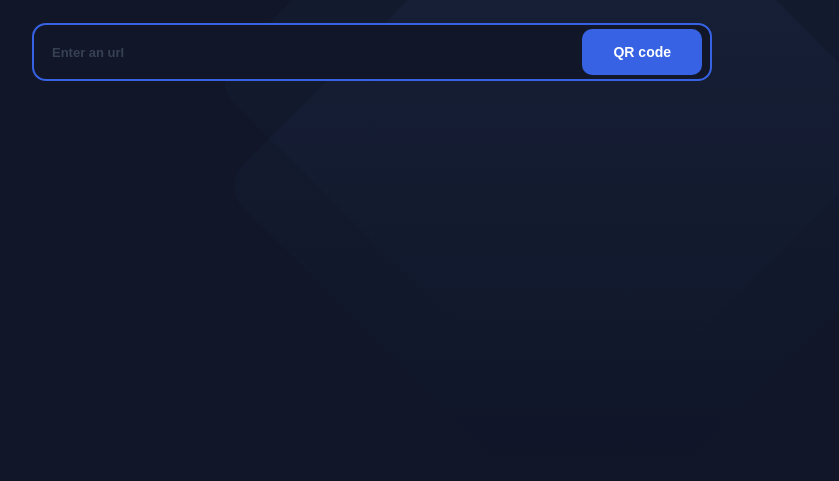
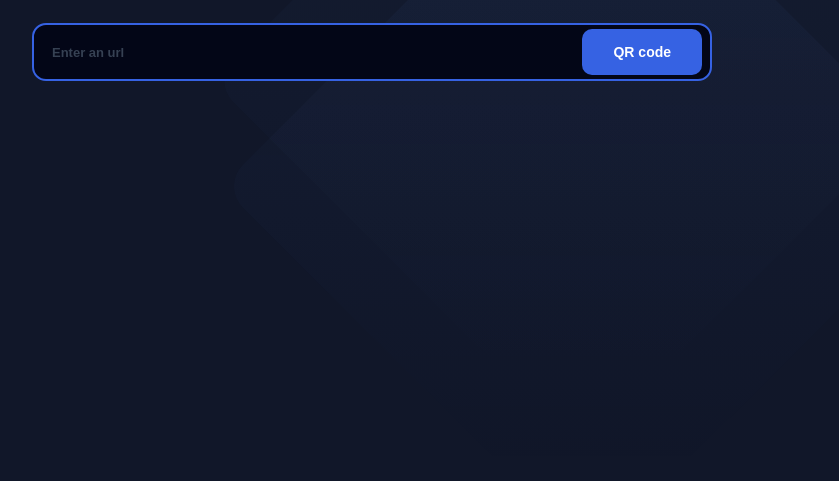
Before and after one commit to Azazek6/Dev-challenges-QA-code-generator, a plain HTML site: page index.html in a window 1280 px wide. Shown: the part 319-800 px from the top of the page, without its empty margins (268-1107 px from the left). Drawn offline with Linux system fonts and the light colour scheme.

Commit message:
Update main.css

```diff
--- a/css/main.css
+++ b/css/main.css
@@ -67,7 +67,7 @@ picture.bg-page img {
   padding: 18px;
   border-radius: 14px;
   border: 2px solid #3662E3;
-  background-color: #111729;
+  background-color: #030617;
   font-size: 16px;
   font-weight: bold;
   color: #364153;
```
